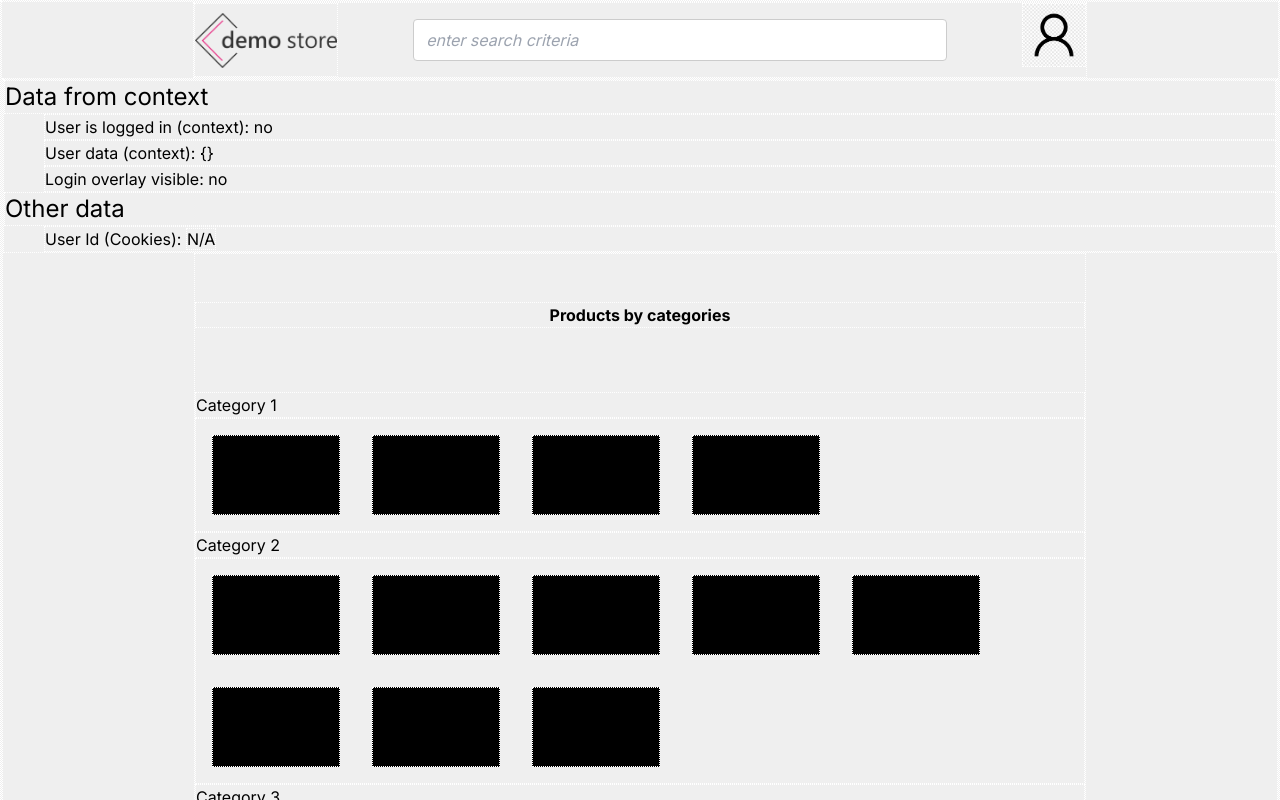
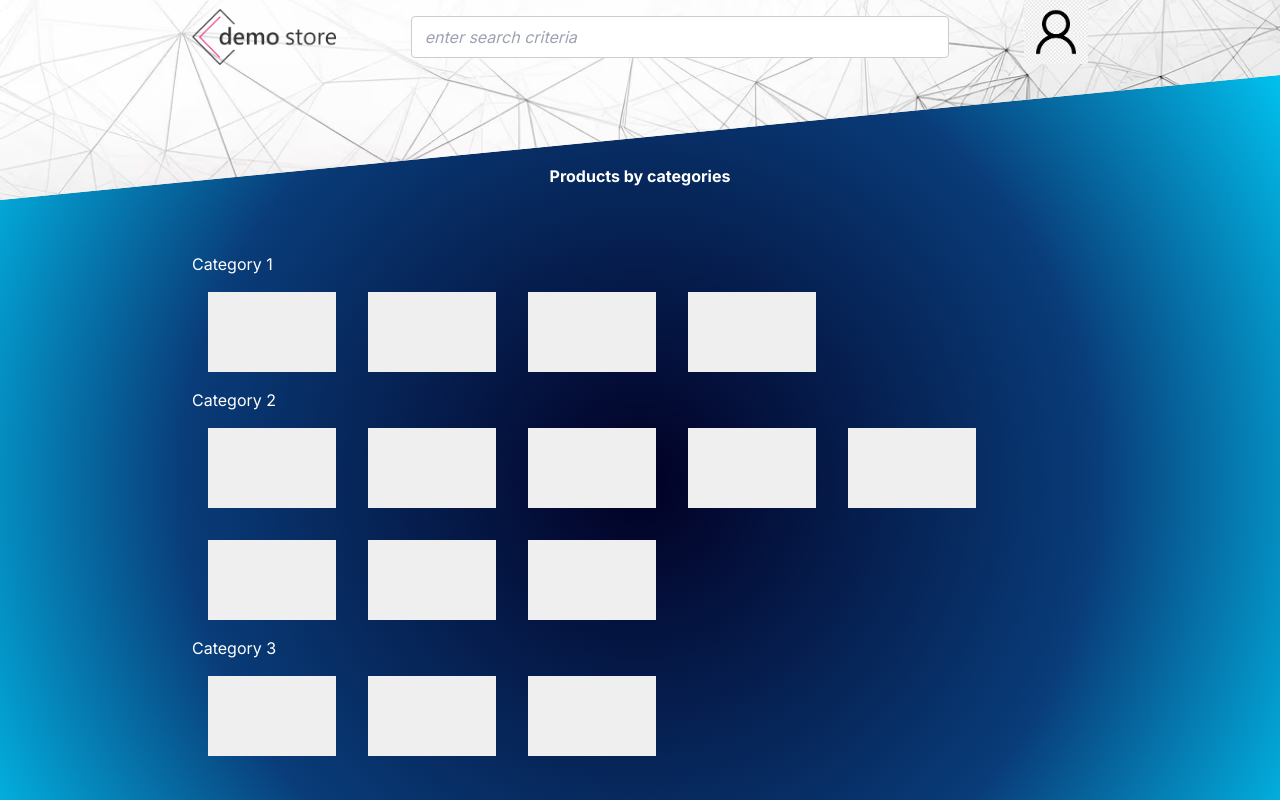
Before and after one commit to Oleguito/demo-shop-frontend, a Next.js app: page / in a window 1280 px wide. Shown: the top 800 px of the page. Built offline with nearby package versions, Linux system fonts and the light colour scheme.

Commit message:
while it works...

```diff
--- a/src/app/components/DebugComponent.tsx
+++ b/src/app/components/DebugComponent.tsx
@@ -6,7 +6,7 @@ import {Header} from "@/app/components/Header";
 import * as cookies from "@/constants/cookies";
 import {getUserById, getUserByIdNotAsync} from '@/api/backend/Users.ts';
 
-const DEBUG = true;
+const DEBUG = false;
 
 
 function DebugStuff() {
--- a/src/app/components/MainLayout.tsx
+++ b/src/app/components/MainLayout.tsx
@@ -1,7 +1,7 @@
 import React from "react";
 
 export function MainLayout() {
-    return <section className="h-[100vh] mx-[15%]">
+    return <section className="h-[100vh] mx-[15%] mainLayoutSection">
         <h1>Products by categories</h1>
         <h2>Category 1</h2>
         <div className="productInCategoryContainer">
--- a/src/app/globals.css
+++ b/src/app/globals.css
@@ -2,12 +2,17 @@
 @tailwind components;
 @tailwind utilities;
 
+:root {
+    --root-filesystem-path: "../../public/img"
+}
+
 body {
-    background-color: #efefef;
+    background: rgb(2,0,36);
+    background: radial-gradient(circle, rgba(2,0,36,1) 0%, rgba(9,60,121,1) 57%, rgba(0,212,255,1) 100%);
 }
 
 * {
-border: 1px dotted white;
+/*border: 1px dotted white;*/
 }
 
 .searchBar {
@@ -109,7 +114,7 @@ button:hover {
     margin: 1rem;
     width:8rem;
     height:5rem;
-    background-color: black;
+    background-color: #efefef;
 }
 .productInCategory:hover {
     background-color: #666;
@@ -140,3 +145,20 @@ section > h1 {
     justify-content: center;
     align-items: center;
 }
+
+.square {
+    position: absolute;
+    top: -300px;
+    background-image: url("../../public/img/header.avif");
+    width: 100%;
+    height: 500px;
+    background-color: blanchedalmond;
+    clip-path: polygon(0% 0%, 0% 100%, 100% 75%, 100% 0%);
+    background-size: cover;
+    z-index: -1;
+}
+
+.mainLayoutSection {
+    margin-top: 7%;
+    color: white;
+}
--- a/src/app/layout.tsx
+++ b/src/app/layout.tsx
@@ -21,6 +21,7 @@ export default function RootLayout({
     return (
         <html lang="en">
             <body className={inter.className}>
+                <div className="square"></div>
                 <GlobalContextProvider>
                     <Header />
                     {children}
```
Also changed, not shown: public/img/header.avif (added), 1 other file (tests, documents, lock files or other folders).
